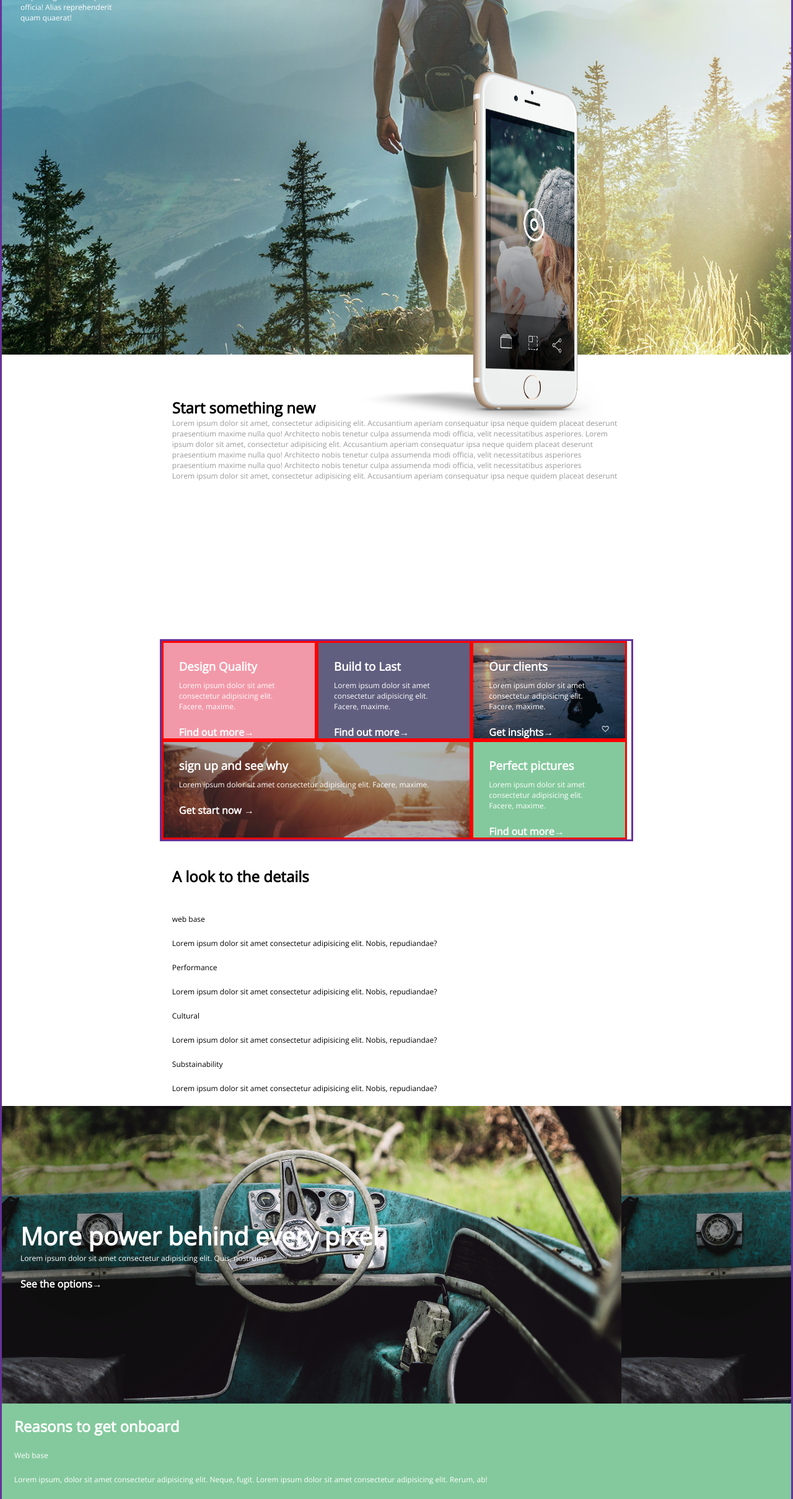
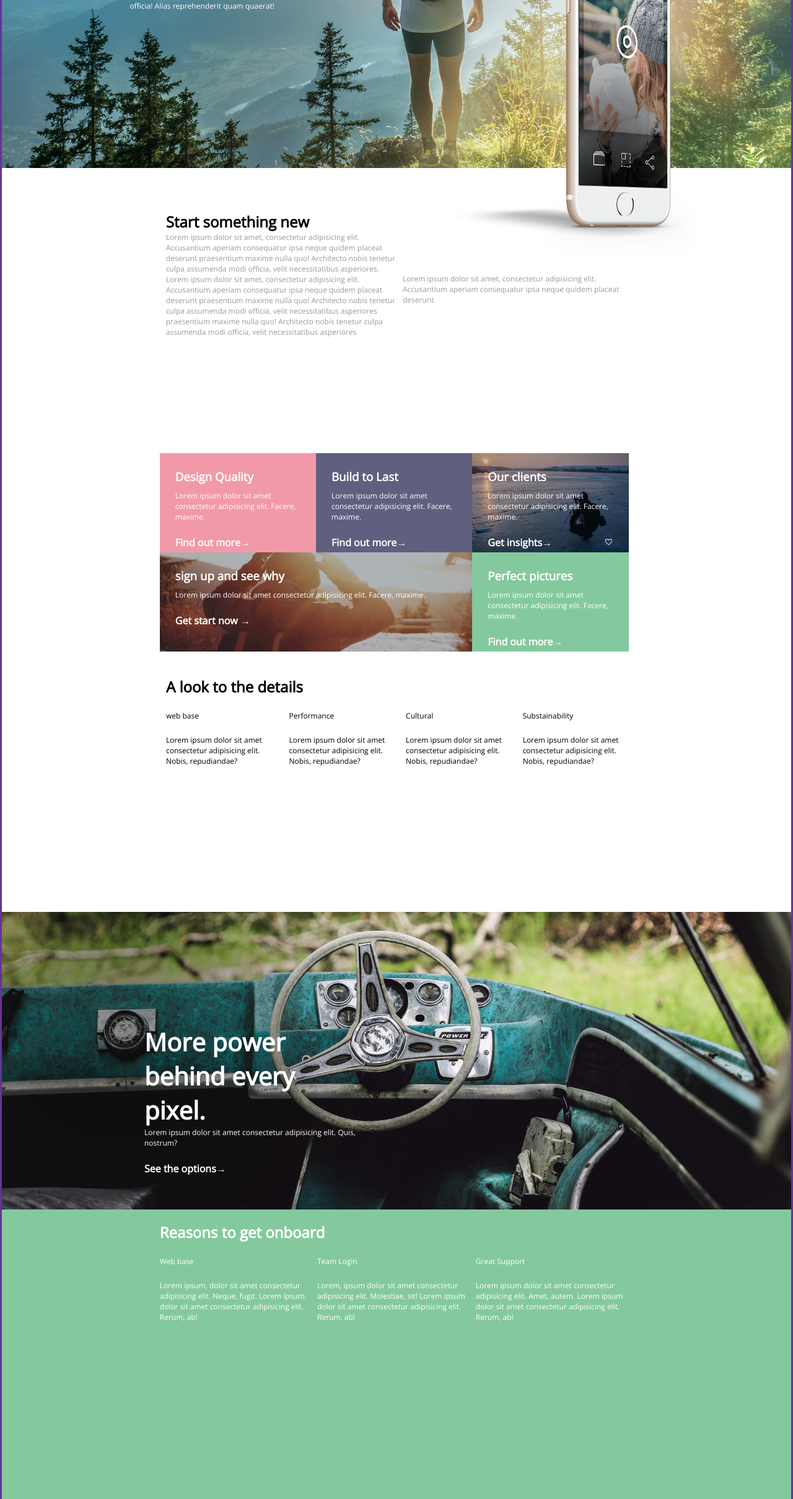
Before and after one commit to G-arifi/P3_C2_Interface_statique_adaptable, a plain HTML site: page index.html in a window 1280 px wide. Shown: the part 382-2800 px from the top of the page at 62% size. Drawn offline with nearby package versions, Linux system fonts and the light colour scheme.

Commit message:
ajouter final modifications

```diff
--- a/index.html
+++ b/index.html
@@ -27,7 +27,7 @@
 
             </p>
         </div>
-            <img class="iphone" src="/images/iphone.png" alt="image iphone">
+            <img class="iphone" src="./images/iphone.png" alt="image iphone">
 
    </header>
 
@@ -147,6 +147,7 @@
     </section>
 
    <section id="option">
+      <div class="optiontextcontainer">
         <div class="optiontext">
             <h2 id="powerbehind">More power behind every pixel.</h2>
             <p>Lorem ipsum dolor sit amet consectetur adipisicing elit. Quis, nostrum?</p>
@@ -155,6 +156,7 @@
         <div>
             <a class="optionlink" href="">See the options&#8594;</a>
         </div>
+      </div>
     </section>
 
 
@@ -227,7 +229,7 @@
                 <p>Lorem ipsum, dolor sit amet consectetur adipisicing elit. Nihil laboriosam possimus quis sit excepturi. Corrupti!</p>
             </div>
             <br>
-            <div>
+            <div class= "footerGrtxtInput">
                 <p>Stay in touch</p>
              <div class="form">
                 <input type="text" name="hello" id="formulaire">
--- a/style-desktop.css
+++ b/style-desktop.css
@@ -5,22 +5,23 @@
 
 
 
+
 header{
-    background-size: 1800px 951px;
-    height: 1000px;
+    width: 100%;
+    height: 700px;
+    background-size: 100% 650px;
+    display: flex;
+    justify-content: flex-end;
+    justify-content: space-between;
 
 }
 
-.iphone{
-    display: list-item;
-    float: right;
-    margin-right: 300px;
-    position: relative;
-    height: 600px;
+
+.headertext{
+    height: 250px;
     width: 400px;
+    padding-top: 100px;
 }
-
-
 
 
 .contaner{
@@ -29,9 +30,37 @@ header{
 }
 
 
+.iphone{
+    display: list-item;
+    float: right;
+    margin-right: 150px;
+    margin-top: 200px;
+    height: 600px;
+    width: 400px;
+}
+
+
+
+
+
+
 #introduction{
-    padding-left: 20%;
-    padding-right: 20%;
+    margin-left: 20%;
+    margin-right: 20%;
+    display: flex;
+}
+
+
+.introtxt1{
+    width: 50%;
+    padding-left: 10px;
+}
+
+.introtxt2{
+    width: 50%;
+    margin-top: 100px;
+    padding-left: 10px;
+
 }
 
 
@@ -41,33 +70,28 @@ header{
     margin-right: 20%;
     display: flex;
     flex-wrap: wrap;
-    border: solid rebeccapurple;
     width: 60%;
 }
 
 
 .designquality{
     width: 33%;
-    border: solid red;
   }
 
   .buildtolast{
       width: 33%;
-      border: solid red;
 
   }
 
 
   .ourclients{
       width: 33%;
-      border: solid red;
 
   }
 
 
   .signup{
     width: 66%;
-    border: solid red;
     background-size: 600px 180px;
 
   }
@@ -75,15 +99,100 @@ header{
 
   .perfectpic{
       width: 33%;
-      border: solid red;
 
 
   }
 
 
   #detail{
-      margin-left: 20%;
-      margin-right: 20%;
+      padding-left: 20.80%;
+      padding-right: 20%;
+      height: 400px;
+  }
+
+  .detailcontaner{
+    display: flex;
+    flex-wrap: wrap;
+  }
+
+
+
+  .detailtxt1{
+    width: 25%;
+}
+
+.detailtxt2{
+    width: 25%;
+    padding-left: 10px;
+}
+
+.detailtxt3{
+    width: 25%;
+    padding-left: 10px;
+}
+
+.detailtxt4{
+    width: 25%;
+    padding-left: 10px;
+}
+
+  #option{
+      display: flex;
+      justify-content: flex-end;
+
+  }
+
+  .optiontextcontainer{
+      width: 350px;
+      margin-left: 200px;
+      margin-bottom: 25px;
+  }
+
+
+  #reason{
+    padding-left: 20%;
+    padding-right: 20%;
+
+}
+
+
+
+  .reasoncontaner{
+    display: flex;
+    flex-direction: row;
+
+}
+
+
+
+  #business{
+    background-color: honeydew;
+    display: flex;
+    flex-direction: row;
+    align-items: center;
+    height: 400px;
+    padding-left: 20%;
+    padding-right: 20%;
+
+
+}
+
+  .businessright{
+      border: solid rgb(192, 191, 191);
+      background-color: white;
+      display: flex;
+      flex-direction: column;
+      justify-content: center;
+      border-radius: 5px;
+      height: 80%;
+      padding-left: 20px;
+      margin-top: 50px;
+  }
+
+
+  .businessleft{
+      padding-left: 20px;
+      margin-right: 15px;
   }
 
 
@@ -94,8 +203,13 @@ header{
 
   .form{
       width: 100%;
+
   }
   .footertext{
+      width: 50%;
+  }
+
+  .footerGrtxtInput{
       width: 50%;
   }
 
@@ -103,16 +217,17 @@ header{
 
   .footerinputNtext{
       display: flex;
-      justify-content: space-between;
-      border: solid rebeccapurple;
+      justify-content: flex-start;
+
+
 
   }
 
 
   .infofooter{
       display: flex;
-      justify-content: flex-start;
-      border: solid red;
+      justify-content: space-between;
+      width: 50%;
   }
 
 
--- a/style-mobile.css
+++ b/style-mobile.css
@@ -160,7 +160,7 @@ h4{
     height: 480px;
     color: white;
     background-position: left;
-    background-size: 1000px 500px;
+    background-size: cover;
     display: flex;
     flex-direction: column;
     justify-content: center;
--- a/style-tablet.css
+++ b/style-tablet.css
@@ -23,12 +23,8 @@ body{
 
 
 header{
-    background-image: url(./images/mastehead.jpg);
-    background-repeat: no-repeat;
-    width: 100%;
-    height: 500px;
     background-position-x: center;
-    background-size: 1000px 500px;
+    background-size: cover;
     color: white;
 
 }
```
